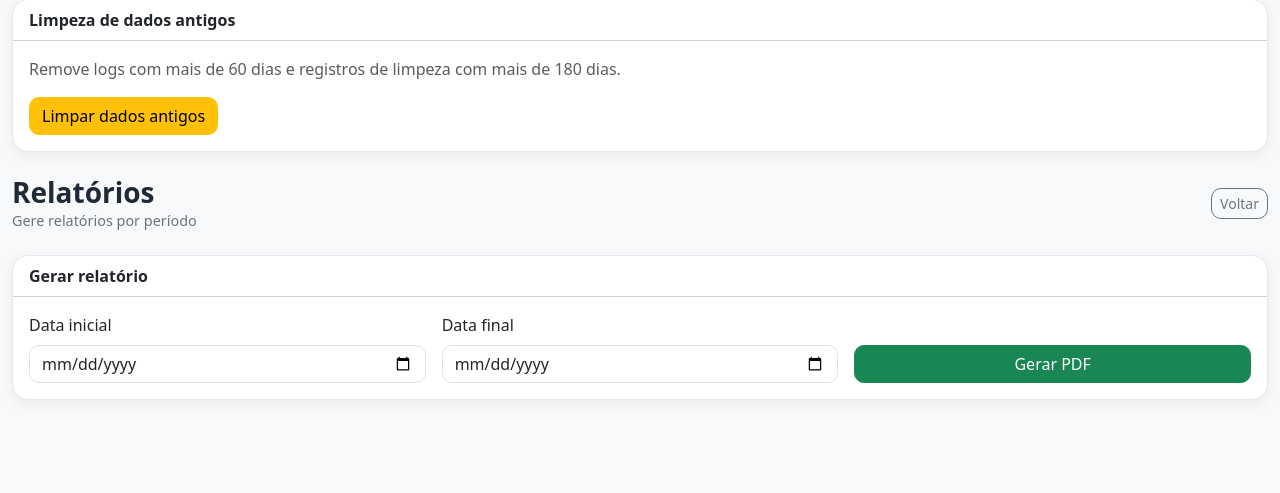
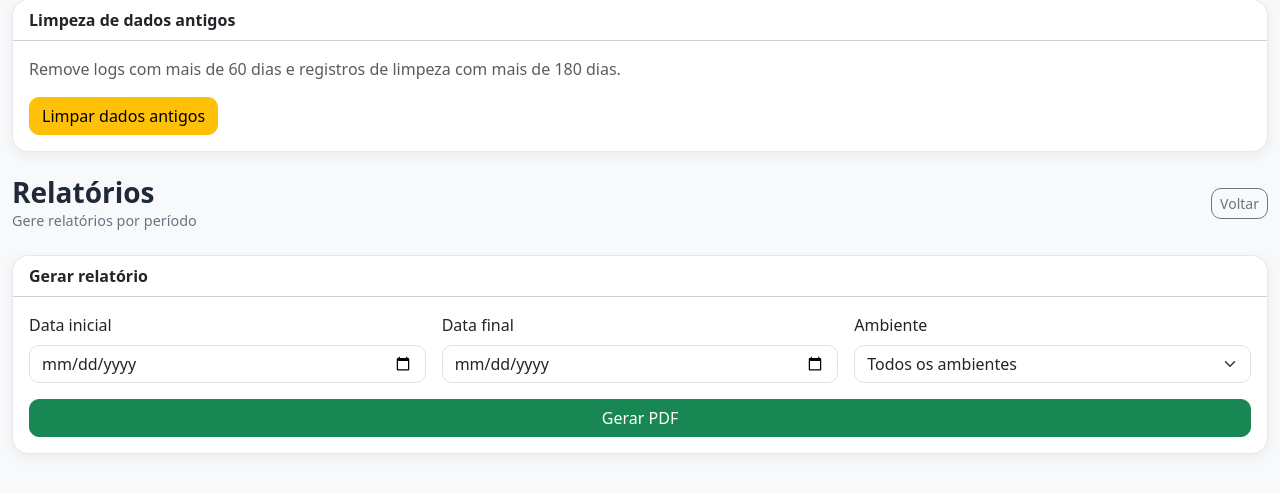
Before and after one commit to Mauriciobrneto/cleancheck, a Flask app: page /relatorios in a window 1280 px wide. Shown: the part 259-752 px from the top of the page. Run offline with Flask 3, Linux system fonts and the light colour scheme; a user stored in the database is signed in; data that the repository does not hold is empty; some libraries are stand-ins or nearby versions.

Commit message:
Adiciona filtro de ambiente nos relatórios

```diff
--- a/app.py
+++ b/app.py
@@ -691,7 +691,16 @@ def relatorios():
     if not admin_required():
         return redirect(url_for("dashboard"))
 
-    return render_template("relatorios.html")
+    ambientes = Ambiente.query.filter_by(
+        ativo=True
+    ).order_by(
+        Ambiente.nome.asc()
+    ).all()
+
+    return render_template(
+        "relatorios.html",
+        ambientes=ambientes
+    )
 
 
 @app.route("/relatorio-pdf")
@@ -703,6 +712,7 @@ def relatorio_pdf():
 
     data_inicio = request.args.get("data_inicio")
     data_fim = request.args.get("data_fim")
+    ambiente_id = request.args.get("ambiente_id")
 
     if data_inicio and data_fim:
         inicio = datetime.strptime(data_inicio, "%Y-%m-%d").date()
@@ -711,10 +721,17 @@ def relatorio_pdf():
         inicio = date.today()
         fim = date.today()
 
-    registros = RegistroLimpeza.query.filter(
+    query = RegistroLimpeza.query.filter(
         RegistroLimpeza.data_registro >= inicio,
         RegistroLimpeza.data_registro <= fim
-    ).order_by(
+    )
+
+    if ambiente_id:
+        query = query.filter(
+            RegistroLimpeza.ambiente_id == int(ambiente_id)
+        )
+
+    registros = query.order_by(
         RegistroLimpeza.data_registro.asc(),
         RegistroLimpeza.hora_registro.asc()
     ).all()
--- a/templates/relatorios.html
+++ b/templates/relatorios.html
@@ -78,7 +78,21 @@
                 <input type="date" name="data_fim" class="form-control" required>
             </div>
 
-            <div class="col-md-4 d-flex align-items-end">
+            <div class="col-md-4">
+                <label class="form-label">Ambiente</label>
+
+                <select name="ambiente_id" class="form-select">
+                    <option value="">Todos os ambientes</option>
+
+                    {% for ambiente in ambientes %}
+                        <option value="{{ ambiente.id }}">
+                            {{ ambiente.nome }}
+                        </option>
+                    {% endfor %}
+                </select>
+            </div>
+
+            <div class="col-md-12 d-flex align-items-end">
                 <button class="btn btn-success w-100">
                     Gerar PDF
                 </button>
```
